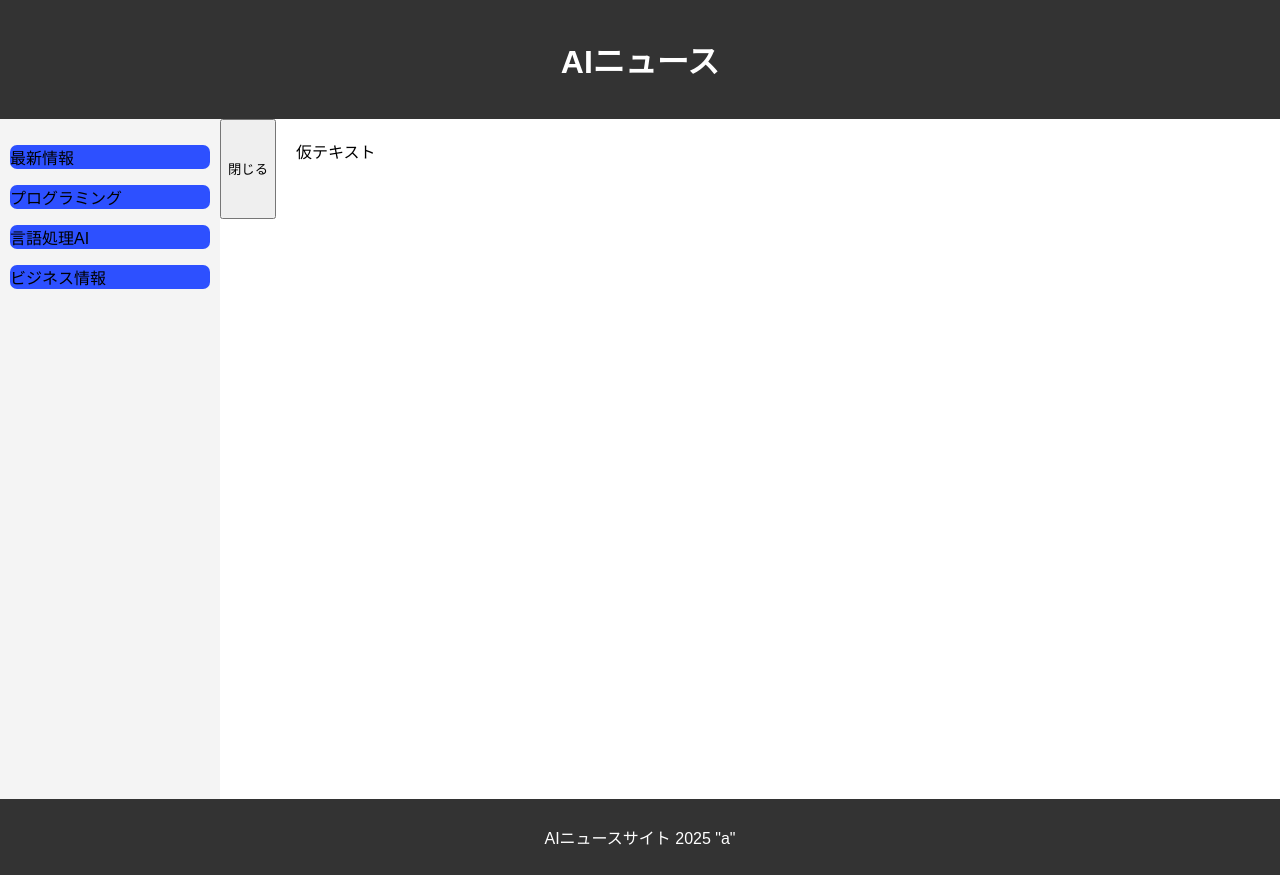
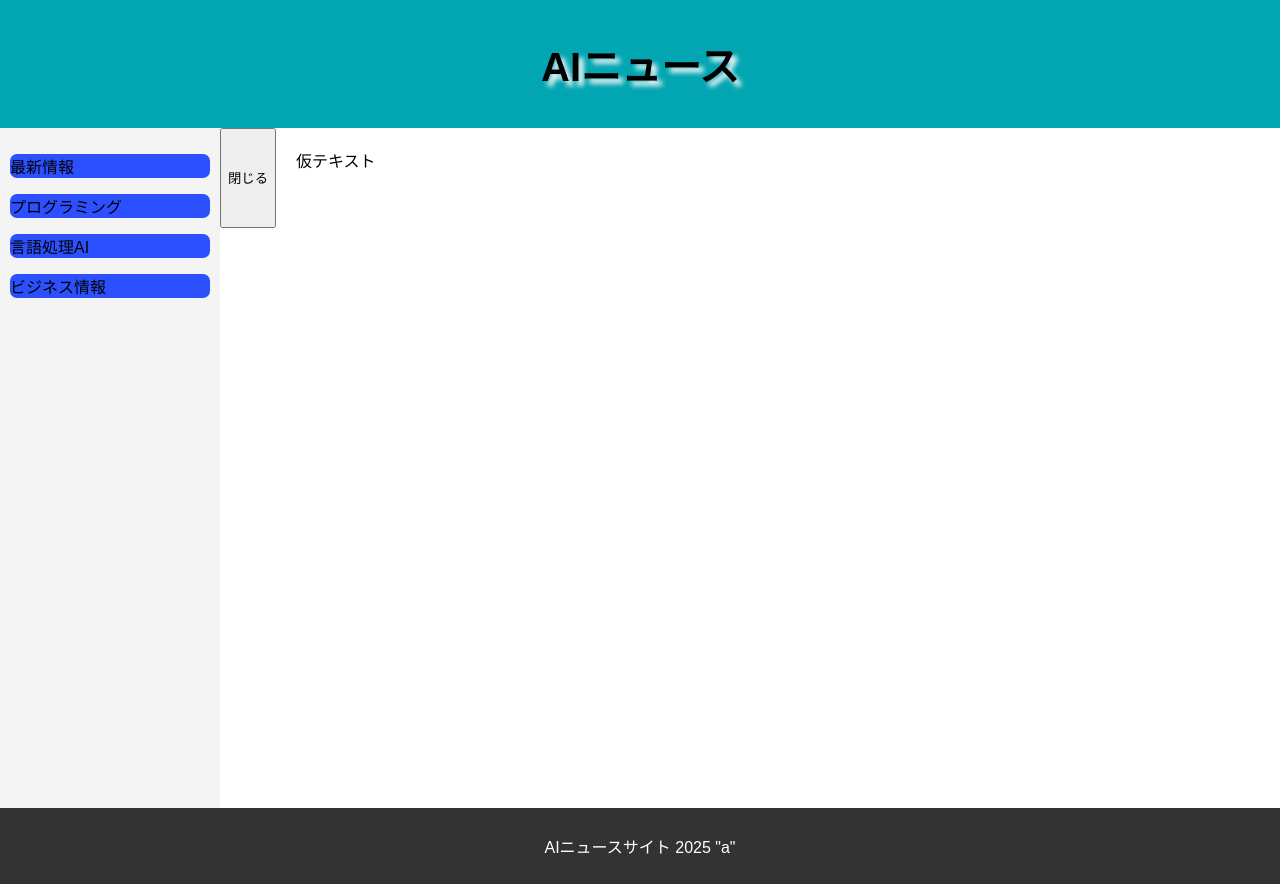
Before and after one commit to s1f102500056/project-team11, a plain HTML site: page index.html in a window 1280 px wide. Drawn offline with Linux system fonts and the light colour scheme.

Commit message:
ヘッダーを戻しました

```diff
--- a/css/style1.css
+++ b/css/style1.css
@@ -4,10 +4,13 @@ body {
 }
 
 header {
-    background-color: #333;
-    color: white;
-    padding: 15px;
+    background-color:  rgb(2, 166, 178);
+    color: black;
+    padding: 8px;
     text-align: center;
+     font-size: 20px;
+    font-weight: bold;
+    text-shadow: 5px 5px 5px #fcf9f9;
 }
 
 .container {
```
